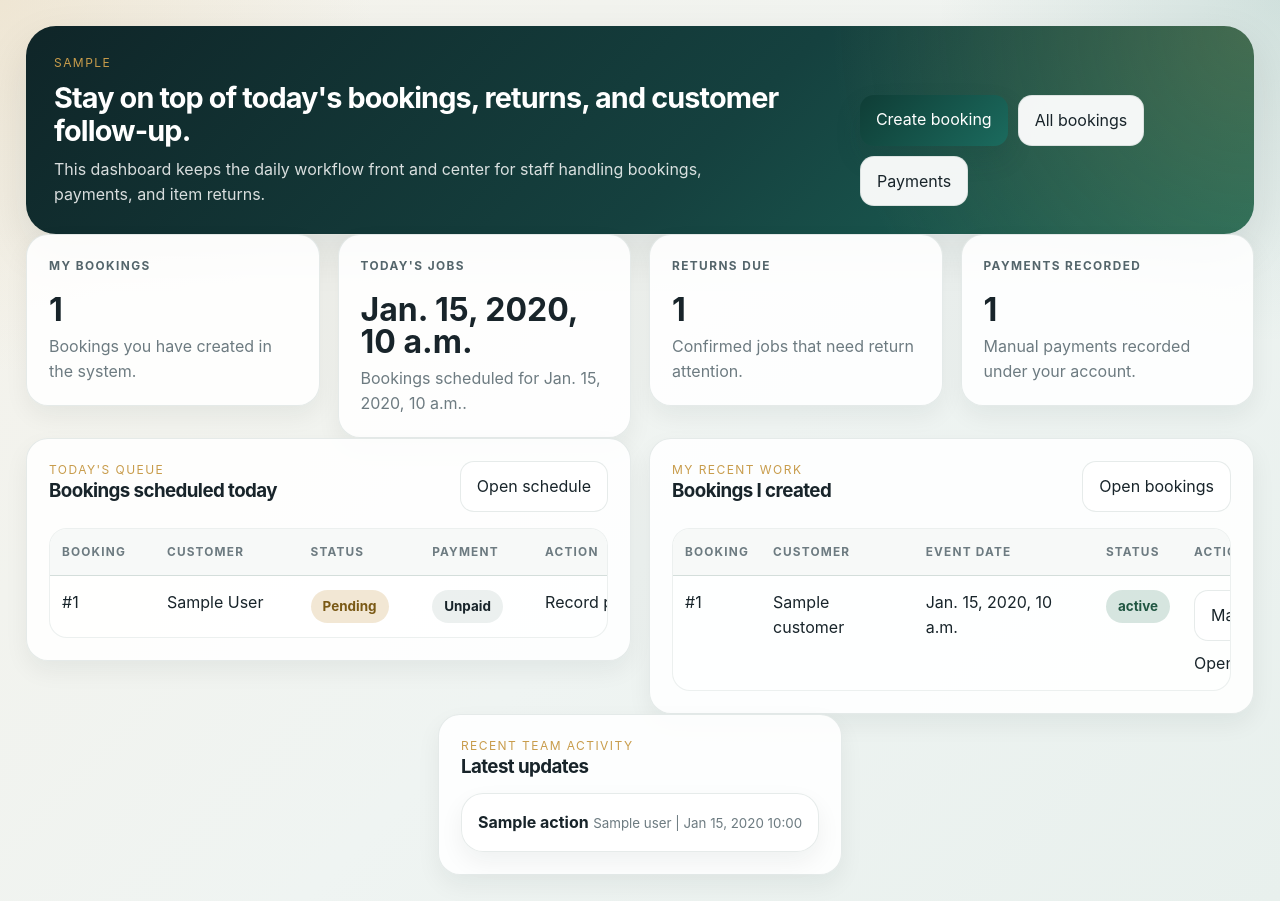
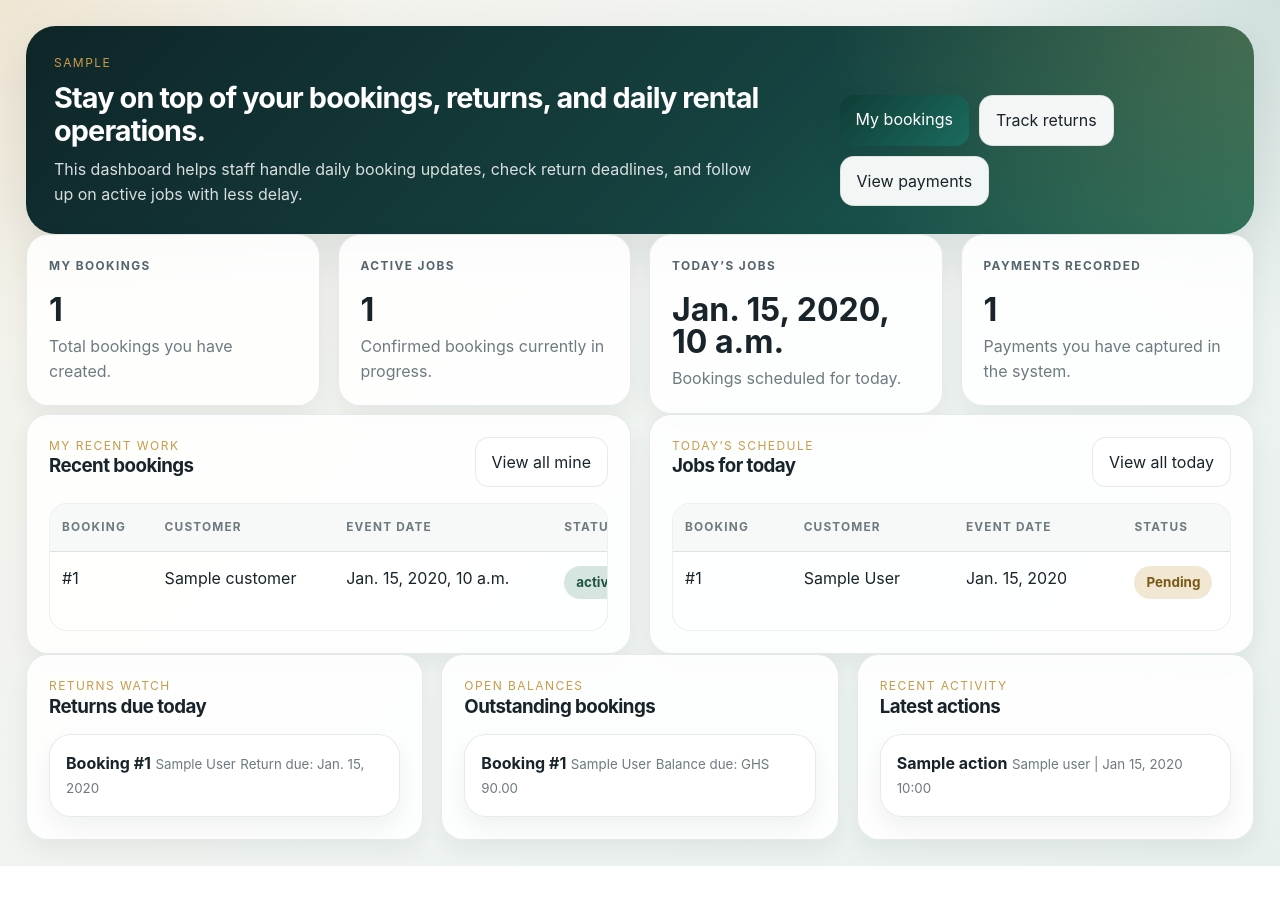
Before and after one commit to ademenakelvin/winbird-ent-, a Django app: template WINBIRD ENT/templates/rentals/staff_dashboard.html in a window 1280 px wide. After the commit the page ends 866 px from the top, so only its background shows below. Run offline with Django 5.2, Linux system fonts and the light colour scheme; tables that the repository leaves empty hold one stand-in row (values such as "Sample post"); the template is opened without the code that fills it: values that come from a table or form of the project are taken from there, most other values are stand-ins (such as "Sample title", 1, 10 or a date in 2020); data that the repository does not hold is empty.

Commit message:
Revise staff dashboard content and layout
Updated staff dashboard to improve clarity and usability.

```diff
--- a/WINBIRD ENT/templates/rentals/staff_dashboard.html
+++ b/WINBIRD ENT/templates/rentals/staff_dashboard.html
@@ -2,19 +2,22 @@
 
 {% block title %}Staff Dashboard | WINBIRD Enterprise{% endblock %}
 {% block page_heading %}{{ dashboard_title }}{% endblock %}
-{% block page_intro %}Keep today's bookings, returns, and payment follow-up visible while you work through daily operations.{% endblock %}
+{% block page_intro %}Track your daily bookings, returns, payments, and work queue from one staff workspace.{% endblock %}
 
 {% block content %}
 <section class="hero-banner">
     <div>
         <p class="eyebrow">{{ dashboard_kicker }}</p>
-        <h3>Stay on top of today's bookings, returns, and customer follow-up.</h3>
-        <p class="hero-copy">This dashboard keeps the daily workflow front and center for staff handling bookings, payments, and item returns.</p>
+        <h3>Stay on top of your bookings, returns, and daily rental operations.</h3>
+        <p class="hero-copy">
+            This dashboard helps staff handle daily booking updates, check return deadlines, and follow up on active jobs with less delay.
+        </p>
     </div>
-    <div class="chip-row">
-        <a class="primary-btn" href="{% url 'booking-add' %}">Create booking</a>
-        <a class="secondary-btn" href="{% url 'booking-list' %}">All bookings</a>
-        <a class="secondary-btn" href="{% url 'payment-list' %}">Payments</a>
+
+    <div class="hero-actions">
+        <a class="primary-btn" href="{% url 'booking-list' %}?view=mine">My bookings</a>
+        <a class="secondary-btn" href="{% url 'return-tracker' %}">Track returns</a>
+        <a class="secondary-btn" href="{% url 'payment-list' %}">View payments</a>
     </div>
 </section>
 
@@ -22,22 +25,25 @@
     <article class="stat-card">
         <p>My Bookings</p>
         <strong>{{ my_bookings_count }}</strong>
-        <span>Bookings you have created in the system.</span>
+        <span>Total bookings you have created.</span>
     </article>
+
     <article class="stat-card">
-        <p>Today's Jobs</p>
+        <p>Active Jobs</p>
+        <strong>{{ my_active_jobs_count }}</strong>
+        <span>Confirmed bookings currently in progress.</span>
+    </article>
+
+    <article class="stat-card">
+        <p>Today’s Jobs</p>
         <strong>{{ today_jobs_count }}</strong>
-        <span>Bookings scheduled for {{ today }}.</span>
+        <span>Bookings scheduled for today.</span>
     </article>
-    <article class="stat-card">
-        <p>Returns Due</p>
-        <strong>{{ returns_due_today|length }}</strong>
-        <span>Confirmed jobs that need return attention.</span>
-    </article>
+
     <article class="stat-card">
         <p>Payments Recorded</p>
         <strong>{{ my_payments_count }}</strong>
-        <span>Manual payments recorded under your account.</span>
+        <span>Payments you have captured in the system.</span>
     </article>
 </section>
 
@@ -45,60 +51,12 @@
     <article class="panel-card">
         <div class="panel-head">
             <div>
-                <p class="eyebrow">Today's queue</p>
-                <h3>Bookings scheduled today</h3>
+                <p class="eyebrow">My recent work</p>
+                <h3>Recent bookings</h3>
             </div>
-            <a class="secondary-btn" href="{% url 'booking-list' %}?view=today&display=calendar">Open schedule</a>
+            <a class="secondary-btn" href="{% url 'booking-list' %}?view=mine">View all mine</a>
         </div>
-        <div class="table-wrap">
-            <table>
-                <thead>
-                    <tr>
-                        <th>Booking</th>
-                        <th>Customer</th>
-                        <th>Status</th>
-                        <th>Payment</th>
-                        <th>Action</th>
-                    </tr>
-                </thead>
-                <tbody>
-                    {% for booking in today_jobs %}
-                        <tr>
-                            <td>#{{ booking.pk }}</td>
-                            <td>{{ booking.customer.name }}</td>
-                            <td><span class="status-pill" data-status="{{ booking.status }}">{{ booking.get_status_display }}</span></td>
-                            <td><span class="status-pill" data-status="{{ booking.payment_status }}">{{ booking.get_payment_status_display }}</span></td>
-                            <td>
-                                <div class="chip-row">
-                                    {% if booking.status == "PENDING" and request.user.can_confirm_bookings %}
-                                        <form method="post" action="{% url 'booking-action' booking.pk 'confirm' %}">
-                                            {% csrf_token %}
-                                            <button class="secondary-btn" type="submit">Confirm</button>
-                                        </form>
-                                    {% endif %}
-                                    {% if booking.status != "CANCELLED" and booking.payment_status != "PAID" %}
-                                        <a href="{% url 'payment-add' booking.pk %}">Record payment</a>
-                                    {% endif %}
-                                    <a href="{% url 'booking-detail' booking.pk %}">Open</a>
-                                </div>
-                            </td>
-                        </tr>
-                    {% empty %}
-                        <tr><td colspan="5">No jobs are scheduled for today.</td></tr>
-                    {% endfor %}
-                </tbody>
-            </table>
-        </div>
-    </article>
 
-    <article class="panel-card">
-        <div class="panel-head">
-            <div>
-                <p class="eyebrow">My recent work</p>
-                <h3>Bookings I created</h3>
-            </div>
-            <a class="secondary-btn" href="{% url 'booking-list' %}?view=mine">Open bookings</a>
-        </div>
         <div class="table-wrap">
             <table>
                 <thead>
@@ -116,27 +74,68 @@
                             <td>#{{ booking.pk }}</td>
                             <td>{{ booking.customer.name }}</td>
                             <td>{{ booking.event_date }}</td>
-                            <td><span class="status-pill" data-status="{{ booking.status }}">{{ booking.get_status_display }}</span></td>
+                            <td>
+                                <span class="status-pill" data-status="{{ booking.status }}">
+                                    {{ booking.get_status_display }}
+                                </span>
+                            </td>
                             <td>
                                 <div class="chip-row">
-                                    {% if booking.status == "PENDING" and request.user.can_confirm_bookings %}
-                                        <form method="post" action="{% url 'booking-action' booking.pk 'confirm' %}">
-                                            {% csrf_token %}
-                                            <button class="secondary-btn" type="submit">Confirm</button>
-                                        </form>
-                                    {% endif %}
-                                    {% if booking.status == "CONFIRMED" and booking.dispatched_at %}
-                                        <form method="post" action="{% url 'booking-action' booking.pk 'mark_returned' %}">
-                                            {% csrf_token %}
-                                            <button class="secondary-btn" type="submit">Mark returned</button>
-                                        </form>
-                                    {% endif %}
-                                    <a href="{% url 'booking-detail' booking.pk %}">Open</a>
+                                    <a class="secondary-btn" href="{% url 'booking-detail' booking.pk %}">Open</a>
                                 </div>
                             </td>
                         </tr>
                     {% empty %}
-                        <tr><td colspan="5">You have not created any bookings yet.</td></tr>
+                        <tr>
+                            <td colspan="5">You have not created any bookings yet.</td>
+                        </tr>
+                    {% endfor %}
+                </tbody>
+            </table>
+        </div>
+    </article>
+
+    <article class="panel-card">
+        <div class="panel-head">
+            <div>
+                <p class="eyebrow">Today’s schedule</p>
+                <h3>Jobs for today</h3>
+            </div>
+            <a class="secondary-btn" href="{% url 'booking-list' %}?view=today">View all today</a>
+        </div>
+
+        <div class="table-wrap">
+            <table>
+                <thead>
+                    <tr>
+                        <th>Booking</th>
+                        <th>Customer</th>
+                        <th>Event Date</th>
+                        <th>Status</th>
+                        <th>Action</th>
+                    </tr>
+                </thead>
+                <tbody>
+                    {% for booking in today_jobs %}
+                        <tr>
+                            <td>#{{ booking.pk }}</td>
+                            <td>{{ booking.customer.name }}</td>
+                            <td>{{ booking.event_date }}</td>
+                            <td>
+                                <span class="status-pill" data-status="{{ booking.status }}">
+                                    {{ booking.get_status_display }}
+                                </span>
+                            </td>
+                            <td>
+                                <div class="chip-row">
+                                    <a class="secondary-btn" href="{% url 'booking-detail' booking.pk %}">Open</a>
+                                </div>
+                            </td>
+                        </tr>
+                    {% empty %}
+                        <tr>
+                            <td colspan="5">No jobs are scheduled for today.</td>
+                        </tr>
                     {% endfor %}
                 </tbody>
             </table>
@@ -144,22 +143,74 @@
     </article>
 </section>
 
-<section class="panel-card">
+<section class="content-grid three-column">
+    <article class="panel-card">
         <div class="panel-head">
             <div>
-            <p class="eyebrow">Recent team activity</p>
-            <h3>Latest updates</h3>
+                <p class="eyebrow">Returns watch</p>
+                <h3>Returns due today</h3>
             </div>
         </div>
+
+        <div class="stack-list">
+            {% for booking in returns_due_today %}
+                <div class="stack-item">
+                    <strong>Booking #{{ booking.pk }}</strong>
+                    <small>{{ booking.customer.name }}</small>
+                    <small>Return due: {{ booking.return_due_date }}</small>
+                </div>
+            {% empty %}
+                <p class="muted-copy">No returns are due today.</p>
+            {% endfor %}
+        </div>
+    </article>
+
+    <article class="panel-card">
+        <div class="panel-head">
+            <div>
+                <p class="eyebrow">Open balances</p>
+                <h3>Outstanding bookings</h3>
+            </div>
+        </div>
+
+        <div class="stack-list">
+            {% for booking in outstanding_bookings %}
+                <div class="stack-item">
+                    <strong>Booking #{{ booking.pk }}</strong>
+                    <small>{{ booking.customer.name }}</small>
+                    <small>Balance due: GHS {{ booking.balance_due|floatformat:2 }}</small>
+                </div>
+            {% empty %}
+                <p class="muted-copy">No outstanding booking balances right now.</p>
+            {% endfor %}
+        </div>
+    </article>
+
+    <article class="panel-card">
+        <div class="panel-head">
+            <div>
+                <p class="eyebrow">Recent activity</p>
+                <h3>Latest actions</h3>
+            </div>
+        </div>
+
         <div class="stack-list">
             {% for entry in recent_activity %}
                 <div class="stack-item">
                     <strong>{{ entry.action }}</strong>
-                <small>{% if entry.user %}{{ entry.user }}{% else %}System{% endif %} | {{ entry.created_at|date:"M j, Y H:i" }}</small>
+                    <small>
+                        {% if entry.user %}
+                            {{ entry.user }}
+                        {% else %}
+                            System
+                        {% endif %}
+                        | {{ entry.created_at|date:"M j, Y H:i" }}
+                    </small>
                 </div>
             {% empty %}
                 <p class="muted-copy">No activity logged yet.</p>
             {% endfor %}
         </div>
+    </article>
 </section>
 {% endblock %}
```
Lines whose indentation alone changed are shown as unchanged.
